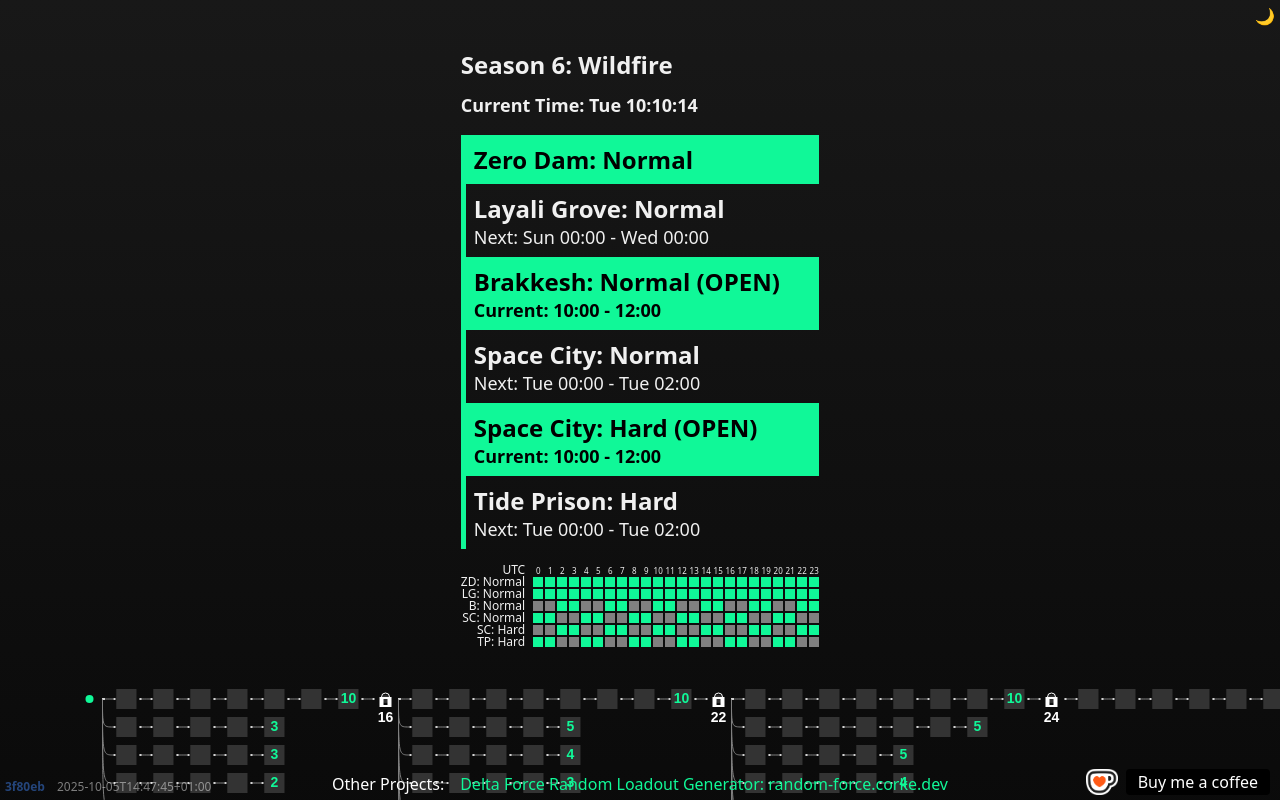
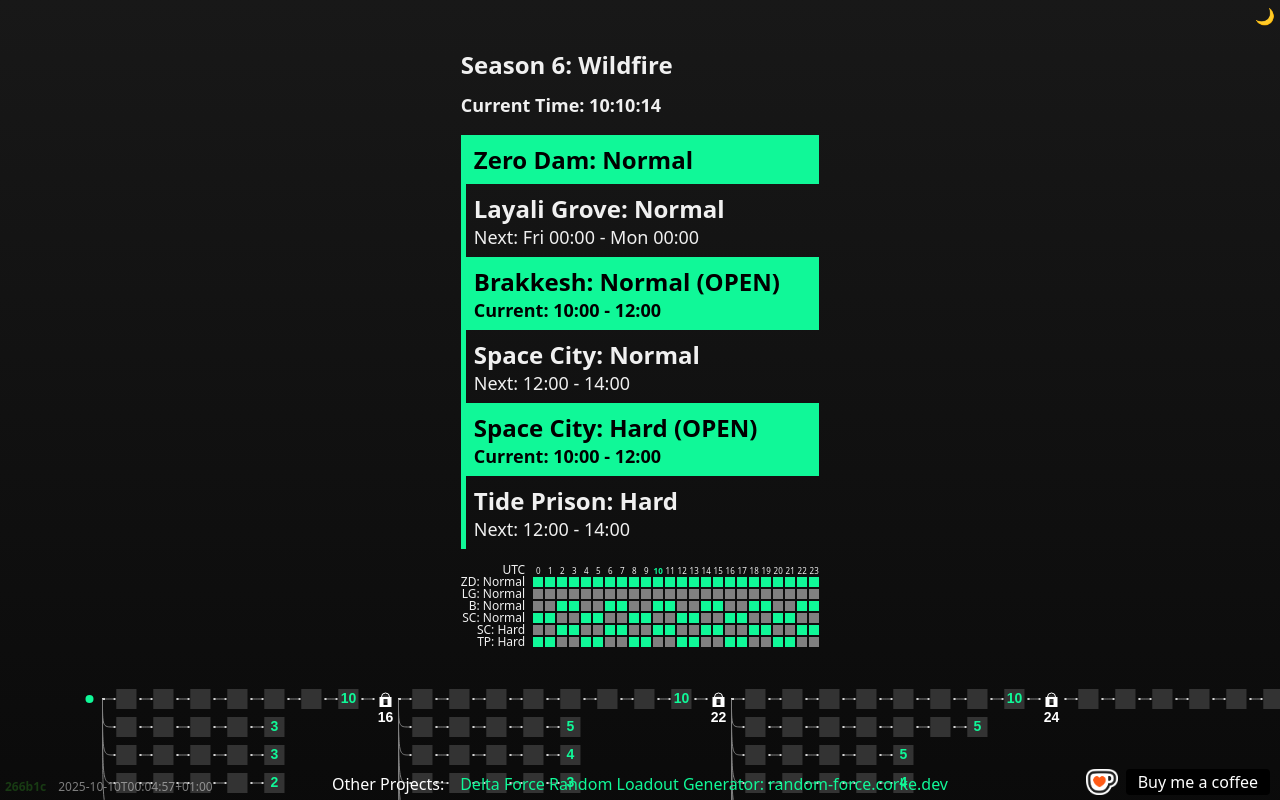
Before and after one commit to tomcorke/dftimers, a React (Vite) app: page / in a window 1280 px wide. Shown: the top 800 px of the page. Built offline with nearby package versions, Linux system fonts and the light colour scheme.

Commit message:
simplify and fix timers

```diff
--- a/src/data/build-metadata.json
+++ b/src/data/build-metadata.json
@@ -1,4 +1,4 @@
 {
-  "commitSha": "3f80eb02bd75d1ef5f4b0ca01ea664af57ca8300",
-  "commitDate": "2025-10-05T14:47:45+01:00"
+  "commitSha": "266b1c22ba46a3bbaa3d079034ef44f513b276af",
+  "commitDate": "2025-10-10T00:04:57+01:00"
 }
--- a/src/data/map-timers.ts
+++ b/src/data/map-timers.ts
@@ -11,138 +11,83 @@ type TimeSpan = DailyTimeSpan | WeeklyTimeSpan;
 
 type SimpleTimeSpan = [number, number];
 
-const toTimeSpans = (times: (TimeSpan | SimpleTimeSpan)[]): TimeSpan[] => {
-  return times.map((time) => {
-    if (Array.isArray(time)) {
-      return { startHour: time[0], endHour: time[1] };
-    }
-    return time;
-  });
+const getOffsetHours = (): number => {
+  const now = new Date();
+  return 0 - now.getTimezoneOffset() / 60;
 };
 
-const isInDailyTimeSpan = (timeSpan: DailyTimeSpan, currentDailyTimeSeconds: number): boolean => {
-  const startTimeSeconds = timeSpan.startHour * 3600;
-  const endTimeSeconds = timeSpan.endHour * 3600;
-  return (startTimeSeconds <= currentDailyTimeSeconds && endTimeSeconds > currentDailyTimeSeconds);
-};
+const toTimeSpans = (times: (TimeSpan | SimpleTimeSpan)[]): WeeklyTimeSpan[] => {
+  // Time spans are defined in UTC
+  // so they need to be offset to the user's local time zone.
+  const offset = getOffsetHours();
 
-const isInWeeklyTimeSpan = (timeSpan: WeeklyTimeSpan, currentWeeklyTimeSeconds: number): boolean => {
-  const startTimeSeconds = timeSpan.startWeekHour * 3600;
-  const endTimeSeconds = timeSpan.endWeekHour * 3600;
-  const nextWeekCurrentTimeSeconds = currentWeeklyTimeSeconds + 7 * 24 * 3600;
-  console.log(`isInWeeklyTimeSpan: currentWeeklyTimeSeconds=${currentWeeklyTimeSeconds}, nextWeekCurrentTimeSeconds=${nextWeekCurrentTimeSeconds}, startTimeSeconds=${startTimeSeconds}, endTimeSeconds=${endTimeSeconds}`);
-  return (startTimeSeconds <= currentWeeklyTimeSeconds && endTimeSeconds > currentWeeklyTimeSeconds)
-    || (startTimeSeconds <= nextWeekCurrentTimeSeconds && endTimeSeconds > nextWeekCurrentTimeSeconds);
-};
+  const normalisedTimes = times.map((time) => {
+    if (Array.isArray(time)) {
+      return { startHour: time[0] + offset, endHour: time[1] + offset };
+    }
+    else if ('startHour' in time) {
+      return { startHour: time.startHour + offset, endHour: time.endHour + offset };
+    }
+    else if ('startWeekHour' in time) {
+      return { startWeekHour: time.startWeekHour + offset, endWeekHour: time.endWeekHour + offset };
+    }
+    throw Error('Unexpected time span format');
+  });
 
-const isInTimeSpan = (timeSpan: TimeSpan, currentWeeklyTimeSeconds: number): boolean => {
-  const currentDailyTimeSeconds = currentWeeklyTimeSeconds % (24 * 3600);
-  if ('startHour' in timeSpan) {
-    return isInDailyTimeSpan(timeSpan, currentDailyTimeSeconds);
+  const normalisedDailyTimes = normalisedTimes.filter((time): time is DailyTimeSpan => 'startHour' in time);
+  const normalisedWeeklyTimes = normalisedTimes.filter((time): time is WeeklyTimeSpan => 'startWeekHour' in time);
+
+  // start at hour 0 in a week
+  // end at hout 7 * 24
+  for (let day = 0; day < 7; day++) {
+    const dayStartHour = day * 24;
+
+    for (const time of normalisedDailyTimes) {
+      const startHour = dayStartHour + time.startHour;
+      const endHour = dayStartHour + time.endHour;
+      normalisedWeeklyTimes.push({ startWeekHour: startHour, endWeekHour: endHour });
+    }
   }
-  else if ('startWeekHour' in timeSpan) {
-    return isInWeeklyTimeSpan(timeSpan, currentWeeklyTimeSeconds);
-  }
-  return false;
+
+  return normalisedWeeklyTimes.sort((a, b) => a.startWeekHour - b.startWeekHour);
 };
 
 export class MapTimer {
   name: string;
-  times: TimeSpan[];
+  times: WeeklyTimeSpan[];
 
   constructor(name: string, times: (TimeSpan | SimpleTimeSpan)[]) {
     this.name = name;
     this.times = toTimeSpans(times);
+
+    console.log(this.times);
   }
 
-  static nowWeeklySeconds(): number {
-    const now = new Date();
-    const dayOfWeek = now.getDay(); // 0 (Sun) to 6 (Sat)
-    return dayOfWeek * 24 * 3600 + now.getHours() * 3600 + now.getMinutes() * 60 + now.getSeconds();
+  isLive(weekHour: number): boolean {
+    return this.times.some(time => weekHour >= time.startWeekHour && weekHour < time.endWeekHour);
   }
 
-  static nowWeeklySecondsUTC(): number {
-    const now = new Date();
-    const dayOfWeek = now.getUTCDay(); // 0 (Sun) to 6 (Sat)
-    console.log(`dayOfWeek: ${dayOfWeek}, now.getUTCHours(): ${now.getUTCHours()}, now.getUTCMinutes(): ${now.getUTCMinutes()}, now.getUTCSeconds(): ${now.getUTCSeconds()}`);
-    return dayOfWeek * 24 * 3600 + now.getUTCHours() * 3600 + now.getUTCMinutes() * 60 + now.getUTCSeconds();
+  nextOrCurrentTimeSpan(weekHour: number): WeeklyTimeSpan {
+    for (const time of this.times) {
+      const isCurrent = (time.startWeekHour <= weekHour && weekHour < time.endWeekHour);
+      const isFuture = (weekHour < time.startWeekHour);
+      if (isCurrent || isFuture) {
+        return time;
+      }
+    }
+    // If we didn't find any current or future time in the time spans,
+    // return the first time span assuming that next week will happen.
+    return this.times[0];
   }
 
-  static offsetHours(): number {
-    const now = new Date();
-    return now.getTimezoneOffset() / 60;
+  nextOrCurrentStartWeekHour(weekHour: number): number {
+    const timeSpan = this.nextOrCurrentTimeSpan(weekHour);
+    return timeSpan?.startWeekHour;
   }
 
-  nextOrCurrentTimeSpan(currentWeeklyTimeSecondsUTC: number): TimeSpan | undefined {
-    const nextTimeSpan = this.times.find((time) => {
-      return isInTimeSpan(time, currentWeeklyTimeSecondsUTC);
-    });
-
-    if (nextTimeSpan) {
-      return nextTimeSpan;
-    }
-
-    const nextDayFirstTimeSpan = this.times[0];
-    if (nextDayFirstTimeSpan) {
-      if ('startWeekHour' in nextDayFirstTimeSpan) {
-        return {
-          startWeekHour: nextDayFirstTimeSpan.startWeekHour + 24,
-          endWeekHour: nextDayFirstTimeSpan.endWeekHour + 24,
-        };
-      }
-
-      return {
-        startHour: nextDayFirstTimeSpan.startHour + 24,
-        endHour: nextDayFirstTimeSpan.endHour + 24,
-      };
-    }
-
-    return undefined;
-  }
-
-  nextOrCurrentTimeSpanStartSeconds(currentWeeklyTimeSecondsUTC: number): number {
-    const nextTimeSpan = this.nextOrCurrentTimeSpan(currentWeeklyTimeSecondsUTC);
-    let nextTimeSpanStartSeconds: number | undefined;
-    if (nextTimeSpan) {
-      if ('startWeekHour' in nextTimeSpan) {
-        nextTimeSpanStartSeconds = nextTimeSpan.startWeekHour * 3600;
-      }
-      else {
-        nextTimeSpanStartSeconds = nextTimeSpan.startHour * 3600;
-      }
-    }
-    if (nextTimeSpanStartSeconds === undefined) {
-      throw new Error('No next time span found');
-    }
-    return nextTimeSpanStartSeconds;
-  }
-
-  nextOrCurrentTimeSpanEndSeconds(currentWeeklyTimeSecondsUTC: number): number {
-    const nextTimeSpan = this.nextOrCurrentTimeSpan(currentWeeklyTimeSecondsUTC);
-    let nextTimeSpanEndSeconds: number | undefined;
-    if (nextTimeSpan) {
-      if ('endWeekHour' in nextTimeSpan) {
-        nextTimeSpanEndSeconds = nextTimeSpan.endWeekHour * 3600;
-      }
-      else {
-        nextTimeSpanEndSeconds = nextTimeSpan.endHour * 3600;
-      }
-    }
-    if (nextTimeSpanEndSeconds === undefined) {
-      throw new Error('No next time span found');
-    }
-    return nextTimeSpanEndSeconds;
-  }
-
-  secondsUntilNextEnd(): number {
-    const now = MapTimer.nowWeeklySecondsUTC();
-    return this.nextOrCurrentTimeSpanEndSeconds(now) - now;
-  }
-
-  isLive(simTime?: number): boolean {
-    const realNow = MapTimer.nowWeeklySecondsUTC();
-    const now = simTime ?? realNow;
-    return this.times.some(time => isInTimeSpan(time, now));
+  nextOrCurrentEndWeekHour(weekHour: number): number {
+    const timeSpan = this.nextOrCurrentTimeSpan(weekHour);
+    return timeSpan?.endWeekHour;
   }
 }
 
--- a/src/sections/MapTimerDisplay.tsx
+++ b/src/sections/MapTimerDisplay.tsx
@@ -1,48 +1,32 @@
 import { useEffect, useState } from 'react';
-import { format, addSeconds, setHours, setMinutes, setSeconds } from 'date-fns';
+import { format, addSeconds, setHours, setMinutes, setSeconds, addHours, addDays } from 'date-fns';
 
 import { MapTimer } from '../data/map-timers';
 import classNames from 'classnames';
 // import { MAP_TIMERS_BREAK } from '../data/map-timers-break';
 import { MAP_TIMERS_WILDFIRE } from '../data/map-timers-wildire';
 
-const DateTimeDisplay = ({
-  secondsFromMidnight,
-  withSeconds = false,
-  withOffset = true,
-  withOffsetDisplay = false,
+const WeeklyHourDisplay = (weekHour: number) => {
+  const currentWeekHour = (new Date()).getDay() * 24 + (new Date()).getHours();
+  const isSameDay = Math.floor(weekHour / 24) === Math.floor(currentWeekHour / 24);
+  return '0';
+};
+
+const getOffsetHours = (): number => {
+  const now = new Date();
+  return now.getTimezoneOffset() / 60;
+};
+
+const RelativeDateTimeDisplay = ({
+  date,
 }: {
-  secondsFromMidnight: number
-  withSeconds?: boolean
-  withOffset?: boolean
-  withOffsetDisplay?: boolean
+  date: Date
 }) => {
-  const offsetHours = withOffset ? MapTimer.offsetHours() : 0;
-  const adjustedSecondsFromMidnight = secondsFromMidnight - offsetHours * 3600;
-  const currentDate = new Date(Date.now());
-  const displayDate = addSeconds(setSeconds(setMinutes(setHours(currentDate, 0), 0), 0), adjustedSecondsFromMidnight);
-  const dayDisplay = currentDate.getDay() !== displayDate.getDay() ? `${format(displayDate, 'E')} ` : '';
-  let hours = Math.floor(adjustedSecondsFromMidnight / 3600);
-  while (hours >= 24) {
-    hours -= 24;
-  }
-  const minutes = Math.floor((adjustedSecondsFromMidnight % 3600) / 60);
-  const seconds = adjustedSecondsFromMidnight % 60;
-
-  const invertedOffset = 0 - offsetHours;
-  const offsetDisplay
-    = withOffsetDisplay && invertedOffset !== 0
-      ? ` (UTC${invertedOffset >= 0 ? '+' : ''}${invertedOffset})`
-      : '';
-
+  const now = new Date();
+  const isSameDay = date.toDateString() === now.toDateString();
   return (
     <span>
-      {dayDisplay}
-      {hours.toString().padStart(2, '0')}
-      :
-      {minutes.toString().padStart(2, '0')}
-      {withSeconds ? `:${seconds.toString().padStart(2, '0')}` : ''}
-      {offsetDisplay}
+      {isSameDay ? format(date, 'HH:00') : format(date, 'EEE HH:00')}
     </span>
   );
 };
@@ -65,18 +49,28 @@ const abbreviate = (name: string) => {
   return name;
 };
 
+const dateFromWeeklyHour = (weekHour: number): Date => {
+  const now = new Date();
+  // reset to start of the week
+  // then add week hours
+  const startOfWeek = addDays(now, -now.getDay());
+  const date = setHours(setMinutes(setSeconds(startOfWeek, 0), 0), 0);
+  return addHours(date, weekHour);
+};
+
 export const MapTimersSection = () => {
-  const [now, setNow] = useState(() => MapTimer.nowWeeklySecondsUTC());
+  const [now, setNow] = useState(() => new Date());
+
+  const dayStartHour = now.getDay() * 24;
+  const currentWeekHour = dayStartHour + now.getHours();
 
   useEffect(() => {
     const interval = setInterval(() => {
-      setNow(MapTimer.nowWeeklySecondsUTC());
+      setNow(new Date());
     }, 1000);
 
     return () => clearInterval(interval);
   }, []);
-
-  const currentHour = Math.floor(now / 3600);
 
   const MAP_TIMERS = MAP_TIMERS_WILDFIRE;
 
@@ -88,20 +82,19 @@ export const MapTimersSection = () => {
       <div className="currentTime">
         Current Time:
         {' '}
-        <DateTimeDisplay
-          secondsFromMidnight={now}
-          withSeconds={true}
-          withOffsetDisplay={true}
-        />
+        {format(now, 'HH:mm:ss')}
       </div>
 
       <div className="timers">
         {MAP_TIMERS.timers.map((timer) => {
-          const isOpen = timer.isLive();
+          const isOpen = timer.isLive(currentWeekHour);
 
-          const nextStart = timer.nextOrCurrentTimeSpanStartSeconds(now);
-          const nextEnd = timer.nextOrCurrentTimeSpanEndSeconds(now);
-          const is24h = Math.abs(nextEnd - nextStart) === 86400;
+          const nextStart = timer.nextOrCurrentStartWeekHour(currentWeekHour);
+          const nextEnd = timer.nextOrCurrentEndWeekHour(currentWeekHour);
+          const is24h = Math.abs(nextEnd - nextStart) === 24;
+
+          const nextStartDate = dateFromWeeklyHour(nextStart);
+          const nextEndDate = dateFromWeeklyHour(nextEnd);
 
           return (
             <div
@@ -117,20 +110,14 @@ export const MapTimersSection = () => {
                   {isOpen ? 'Current' : 'Next'}
                   :
                   {' '}
-                  <DateTimeDisplay
-                    secondsFromMidnight={timer.nextOrCurrentTimeSpanStartSeconds(
-                      now,
-                    )}
-                    withOffset={true}
+                  <RelativeDateTimeDisplay
+                    date={nextStartDate}
                   />
                   {' '}
                   -
                   {' '}
-                  <DateTimeDisplay
-                    secondsFromMidnight={timer.nextOrCurrentTimeSpanEndSeconds(
-                      now,
-                    )}
-                    withOffset={true}
+                  <RelativeDateTimeDisplay
+                    date={nextEndDate}
                   />
                 </div>
               )}
@@ -142,11 +129,12 @@ export const MapTimersSection = () => {
       <div className="timeline">
         <div className="name">UTC</div>
         {HOURS.map((hour) => {
+          const weekHour = hour + dayStartHour;
           return (
             <div
               key={hour}
               className={classNames('hour-key', {
-                live: hour === currentHour,
+                live: weekHour === currentWeekHour,
               })}
             >
               {hour}
@@ -159,14 +147,13 @@ export const MapTimersSection = () => {
               {abbreviate(timer.name)}
             </div>,
             HOURS.map((hour) => {
-              const simTime = hour * 3600;
-              const isLive = timer.isLive(simTime);
+              const weekHour = hour + dayStartHour;
+              const isLive = timer.isLive(weekHour);
               return (
                 <div
                   key={`${timer.name}_hour_${hour}`}
                   data-hour={hour}
-                  data-sim-time={simTime}
-                  data-current-hour={currentHour}
+                  data-current-hour={currentWeekHour % 24}
                   className={classNames('hour', { live: isLive })}
                 />
               );
```
